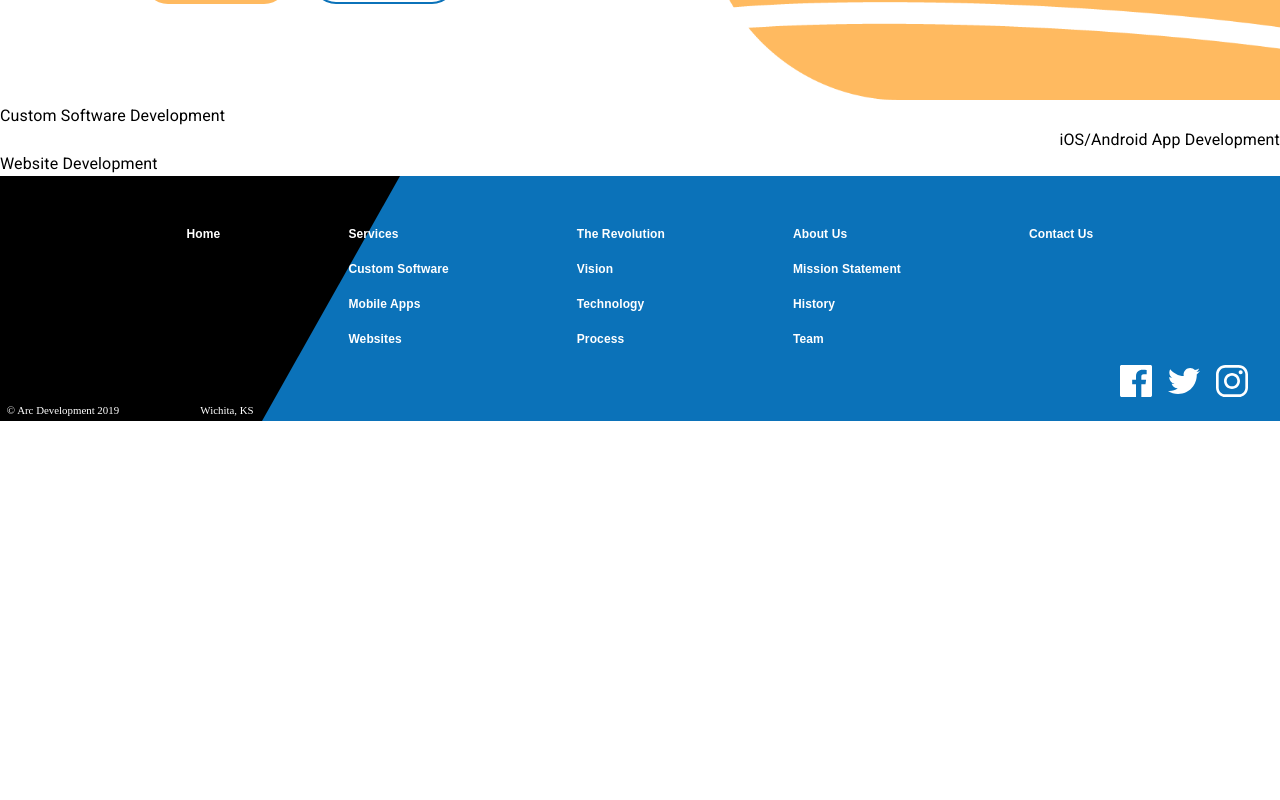
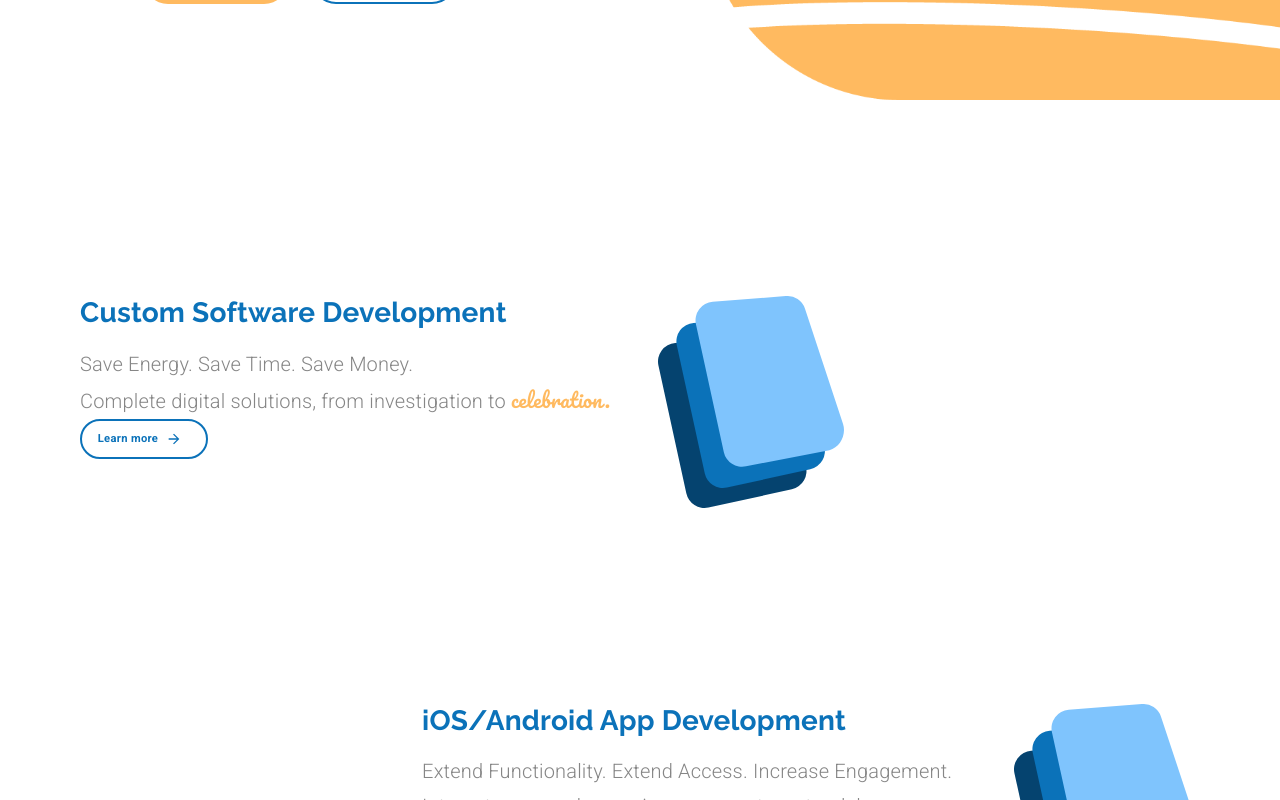
Before and after one commit to AnnaRoos/mui-tutorial-v4, a React (Create React App) app: page / in a window 1280 px wide. Shown: the part 500-1300 px from the top of the page. Before the commit the page ends 921 px from the top, so only its background shows below. Built offline with nearby package versions, Linux system fonts and the light colour scheme.

Commit message:
added services section

```diff
--- a/src/Theme.js
+++ b/src/Theme.js
@@ -9,12 +9,14 @@ const createMuiTheme =
 
 const arcBlue = '#0B72B9';
 const arcOrange = '#FFBA60';
+const arcGrey = '#868686';
 
 export const theme = createMuiTheme({
   palette: {
     common: {
       arcBlue: arcBlue,
       arcOrange: arcOrange,
+      arcGrey: arcGrey,
     },
     primary: {
       main: arcBlue,
@@ -43,6 +45,17 @@ export const theme = createMuiTheme({
       color: arcBlue,
       lineHeight: 1.5,
     },
+    h4: {
+      fontFamily: 'Raleway',
+      fontWeight: 700,
+      fontSize: '1.75rem',
+      color: arcBlue,
+    },
+    subtitle1: {
+      fontWeight: 300,
+      fontSize: '1.25rem',
+      color: arcGrey,
+    },
   },
   overrides: {
     MuiInputLabel: {
--- a/src/components/buttons/LearnMoreBtn.js
+++ b/src/components/buttons/LearnMoreBtn.js
@@ -11,11 +11,11 @@ const useStyles = makeStyles((theme) => ({
     borderColor: theme.palette.common.arcBlue,
     borderWidth: '2px',
     borderRadius: '50px',
-    height: '3rem',
-    width: '9rem',
+    height: (config) => config.height,
+    width: (config) => config.width,
     color: theme.palette.common.arcBlue,
     textTransform: 'none',
-    fontSize: '0.9rem',
+    fontSize: (config) => config.fontSize,
     fontWeight: 'bold',
     '& span': {
       margin: '0 0.5rem 0 0',
@@ -23,8 +23,8 @@ const useStyles = makeStyles((theme) => ({
   },
 }));
 
-const LearnMoreBtn = () => {
-  const classes = useStyles();
+const LearnMoreBtn = ({ config }) => {
+  const classes = useStyles(config);
   const theme = useTheme();
 
   return (
--- a/src/components/content/Hero.js
+++ b/src/components/content/HeroBlock.js
@@ -44,6 +44,8 @@ const Hero = () => {
   const theme = useTheme();
 
   const matchesXS = useMediaQuery(theme.breakpoints.down('xs'));
+
+  const learnBtnConfig = { fontSize: '0.9rem', height: '3rem', width: '9rem' };
   return (
     <Grid
       alignItems="center"
@@ -66,7 +68,7 @@ const Hero = () => {
             <CTABtn />
           </Grid>
           <Grid item>
-            <LearnMoreBtn />
+            <LearnMoreBtn config={learnBtnConfig} />
           </Grid>
         </Grid>
       </Grid>
--- a/src/components/content/ServicesBlock.js
+++ b/src/components/content/ServicesBlock.js
@@ -1,26 +1,79 @@
 import React from 'react';
 
 import Grid from '@material-ui/core/Grid';
-import Typography from '@material-ui/core/Typography';
+
+import { makeStyles, useTheme } from '@material-ui/styles';
+import { useMediaQuery } from '@material-ui/core';
+
+import ServicesBlockContent from './ServicesBlockContent';
+
+import customSoftwareIcon from '../../assets/customSoftwareIcon.svg';
+
+const useStyles = makeStyles((theme) => ({
+  root: {
+    padding: '0 5rem 0 5rem',
+    [theme.breakpoints.down('sm')]: {
+      padding: '0 1rem 0 1rem',
+    },
+  },
+  serviceContainer: {
+    margin: '12rem 0 0 0',
+  },
+}));
 
 const ServicesBlock = () => {
+  const classes = useStyles();
+  const theme = useTheme();
+  const matchesSM = useMediaQuery(theme.breakpoints.down('sm'));
+
+  const services = [
+    {
+      title: 'Custom Software Development',
+      subtitle1: 'Save Energy. Save Time. Save Money.',
+      subtitle2: 'Complete digital solutions, from investigation to',
+      span: 'celebration.',
+      icon: customSoftwareIcon,
+      placement: 'flex-start',
+    },
+    {
+      title: 'iOS/Android App Development',
+      subtitle1: 'Extend Functionality. Extend Access. Increase Engagement.',
+      subtitle2:
+        'Integrate your web experience or create a standalone app with either mobile platform.',
+      icon: customSoftwareIcon,
+      placement: 'flex-end',
+    },
+    {
+      title: 'Website Development',
+      subtitle1: 'Reach More. Discover More. Sell more.',
+      subtitle2: 'Optimized for Search Engines, built for speed.',
+      icon: customSoftwareIcon,
+      placement: 'flex-start',
+    },
+  ].map((service) => {
+    return (
+      <Grid
+        key={`${service.title}-landingPage`}
+        className={classes.serviceContainer}
+        container
+        item
+        direction="row"
+        justifyContent={matchesSM ? 'center' : service.placement}
+      >
+        <ServicesBlockContent
+          title={service.title}
+          subtitle1={service.subtitle1}
+          subtitle2={service.subtitle2}
+          span={service.span}
+          icon={service.icon}
+        />
+      </Grid>
+    );
+  });
+
   return (
-    <Grid container direction="column">
-      <Grid container item justifyContent="flex-start">
-        <Grid item>
-          <Typography>Custom Software Development</Typography>
-        </Grid>
-      </Grid>
-      <Grid container item justifyContent="flex-end">
-        <Grid item>
-          <Typography>iOS/Android App Development</Typography>
-        </Grid>
-      </Grid>
-      <Grid container item justifyContent="flex-start">
-        <Grid item>
-          <Typography>Website Development</Typography>
-        </Grid>
-      </Grid>
+    <Grid className={classes.root} container direction="column">
+      {services}
     </Grid>
   );
 };
--- /dev/null
+++ b/src/components/content/ServicesBlockContent.js
@@ -0,0 +1,57 @@
+import React from 'react';
+
+import Grid from '@material-ui/core/Grid';
+import LearnMoreBtn from '../buttons/LearnMoreBtn';
+import Typography from '@material-ui/core/Typography';
+
+import { makeStyles } from '@material-ui/styles';
+
+const useStyles = makeStyles((theme) => ({
+  root: {},
+  icon: {
+    margin: '0 0 0 3rem',
+    [theme.breakpoints.down('xs')]: {
+      margin: '0',
+    },
+  },
+  specialText: {
+    fontFamily: 'Pacifico',
+    color: theme.palette.common.arcOrange,
+  },
+  subtitle1: {
+    margin: '1rem 0 0 0',
+  },
+  subtitle2: {
+    maxWidth: '34rem',
+  },
+}));
+
+const ServicesBlockContent = ({ icon, title, subtitle1, subtitle2, span }) => {
+  const classes = useStyles();
+
+  const learnBtnConfig = {
+    fontSize: '0.7rem',
+    height: '2.5rem',
+    width: '8rem',
+  };
+
+  return (
+    <>
+      <Grid item>
+        <Typography variant="h4">{title}</Typography>
+        <Typography className={classes.subtitle1} variant="subtitle1">
+          {subtitle1}
+        </Typography>
+        <Typography className={classes.subtitle2} variant="subtitle1">
+          {subtitle2} <span className={classes.specialText}>{span}</span>
+        </Typography>
+        <LearnMoreBtn config={learnBtnConfig} />
+      </Grid>
+      <Grid item>
+        <img alt="custom software icon" className={classes.icon} src={icon} />
+      </Grid>
+    </>
+  );
+};
+
+export default ServicesBlockContent;
--- a/src/pages/HomePage.js
+++ b/src/pages/HomePage.js
@@ -4,7 +4,7 @@ import Grid from '@material-ui/core/Grid';
 
 import { makeStyles } from '@material-ui/core/styles';
 
-import Hero from '../components/content/Hero';
+import HeroBlock from '../components/content/HeroBlock';
 import ServicesBlock from '../components/content/ServicesBlock';
 
 const useStyles = makeStyles((theme) => ({
@@ -25,7 +25,7 @@ const HomePage = () => {
   return (
     <Grid className={classes.root} container direction="column">
       <Grid item>
-        <Hero />
+        <HeroBlock />
       </Grid>
       <Grid item>
         <ServicesBlock />
```
Also changed, not shown: src/assets/customSoftwareIcon.svg (renamed from src/assets/Custom Software Icon.svg).
